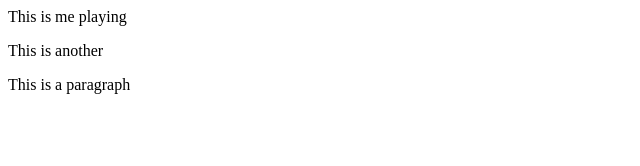
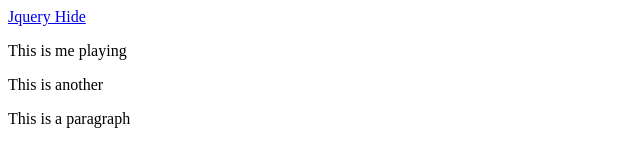
Before and after one commit to sandduner350/playing-around, a plain HTML site: page index.html in a window 1280 px wide. Shown: the whole page, without its empty margins (0-640 px from the left). Drawn offline with nearby package versions, Linux system fonts and the light colour scheme.

Commit message:
I added a link to the index.html to go to the javascript.html

```diff
--- a/index.html
+++ b/index.html
@@ -12,17 +12,20 @@
 	});
 	</script>
 
-<script type="text/javascript">
+	<script type="text/javascript">
 
 	$(document).ready(function(){
 		$('p1').mousedown(function(){
 			alert('mouse down over p1');
 		});
 	});
-</script>
+	</script>
 
 </head>
 <body>
+
+
+	<a href="/javascript.html" target="blank">Jquery Hide</a>
 	<p>This is me playing</p>
 
 	<p>This is another </p>
```
Also changed, not shown: javascript.html (+1 -0 lines).
